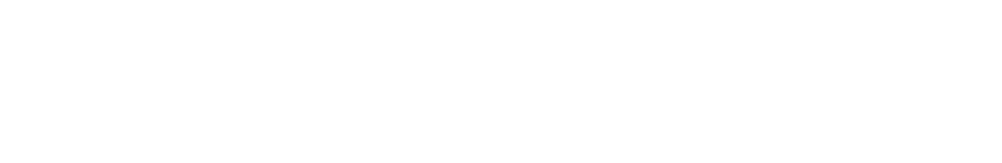
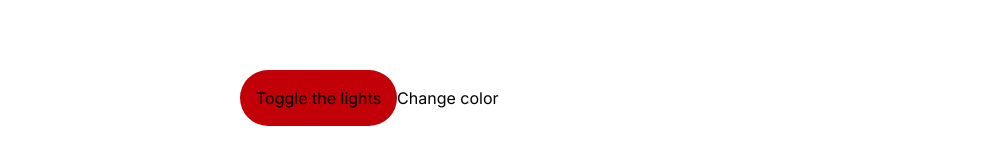
Before and after one commit to uwinezaflorence20/codeWars, a React (Vite) app in the folder React_learning/my-app/react_and_vite/my_app/: page / in a window 1280 px wide. Shown: the part 9572-9735 px from the top of the page, without its empty margins (0-1002 px from the left). Before the commit the page ends 9642 px from the top, so only its background shows below. Built offline with nearby package versions, Linux system fonts and the light colour scheme; no server answers.

Commit message:
done well

```diff
--- a/React_learning/my-app/react_and_vite/my_app/src/App.jsx
+++ b/React_learning/my-app/react_and_vite/my_app/src/App.jsx
@@ -30,6 +30,10 @@
 import MemeGenerator from "./Components/MemeGenerator";
 import Fetching from "./Components/Fetching";
 import Todo from "./Components/Todo";
+import DarkMode from "./Components/DarkMode";
+import Onchange from "./Components/Onchange";
+
+
 
 function App() {
   let firstName = "Uwineza";
@@ -242,6 +246,8 @@
       <MemeGenerator/>
       <Fetching/>
       <Todo/>
+     <DarkMode/>
+    <Onchange/>
     </>
   );
 }
--- /dev/null
+++ b/React_learning/my-app/react_and_vite/my_app/src/Components/DarkMode.jsx
@@ -0,0 +1,16 @@
+export default function DarkMode() {
+  function handleClick() {
+    let bodyStyle = document.body.style;
+    if (bodyStyle.backgroundColor === 'black') {
+      bodyStyle.backgroundColor = 'white';
+    } else {
+      bodyStyle.backgroundColor = 'black';
+    }
+  }
+
+  return (
+    <button className="bg-red-700 p-4 rounded-4xl text-black ml-60 mb-10" onClick={handleClick}>
+      Toggle the lights
+    </button>
+  );
+}
--- /dev/null
+++ b/React_learning/my-app/react_and_vite/my_app/src/Components/Onchange.jsx
@@ -0,0 +1,12 @@
+export default function Onchange({
+  onChangeColor
+}) {
+  return (
+    <button className="text-black" onClick={e => {
+      e.stopPropagation();
+      onChangeColor();
+    }}>
+      Change color
+    </button>
+  );
+}
```
